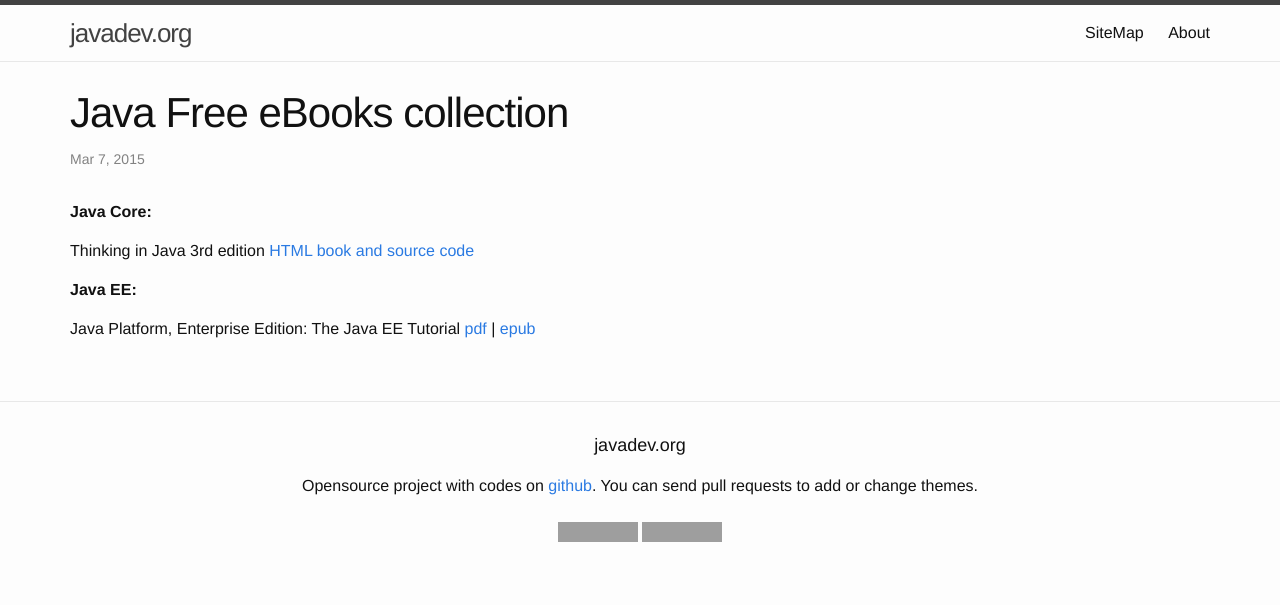
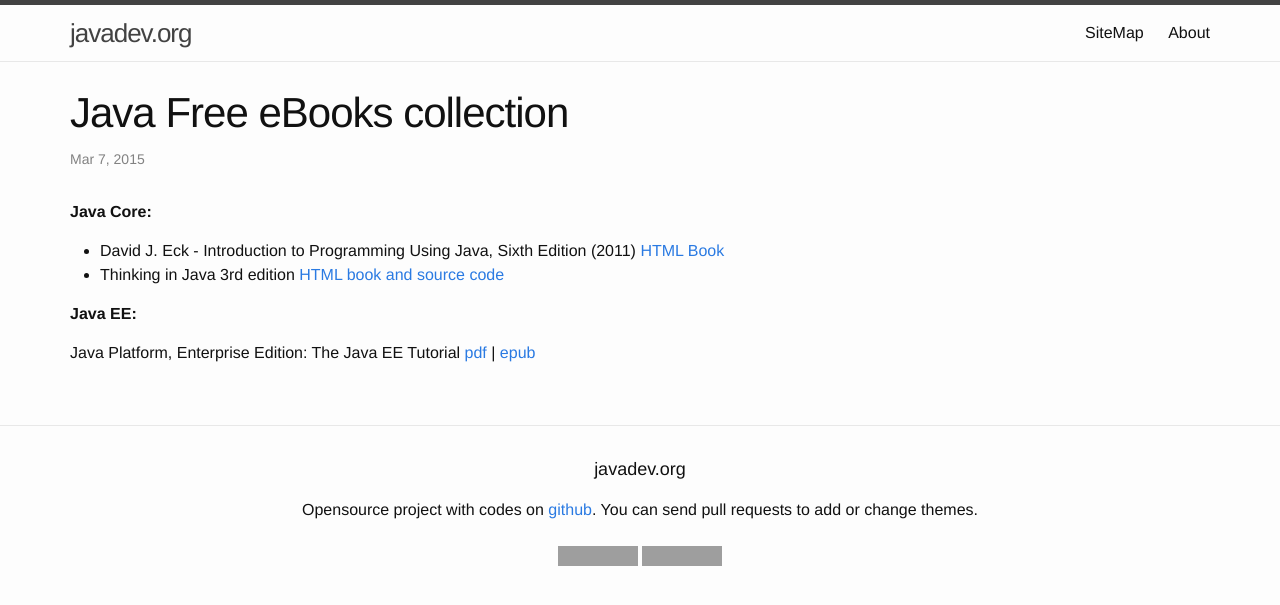
Before and after one commit to webmakaka/javadev.org, a Jekyll site: the page built from _posts/2015-03-07-java-free-ebooks-collection.md, in a window 1280 px wide. Shown: the top 605 px of the page. Built offline with Jekyll 4.4.1, drawn with Linux system fonts in a browser that asks for light colours; grey boxes are pictures that could not be loaded.

Commit message:
Update 2015-03-07-java-free-ebooks-collection.md

```diff
--- a/_posts/2015-03-07-java-free-ebooks-collection.md
+++ b/_posts/2015-03-07-java-free-ebooks-collection.md
@@ -7,7 +7,10 @@
 
 **Java Core:**
 
-Thinking in Java 3rd edition  <a href="http://www.mindviewinc.com/downloads/TIJ-3rd-edition4.0.zip">HTML book and source code</a>
+<ul>
+<li>David J. Eck - Introduction to Programming Using Java, Sixth Edition (2011) <a href="http://math.hws.edu/javanotes/">HTML Book</a></li>
+<li>Thinking in Java 3rd edition <a href="http://www.mindviewinc.com/downloads/TIJ-3rd-edition4.0.zip">HTML book and source code</a></li>
+</ul>
 
 
 
```
